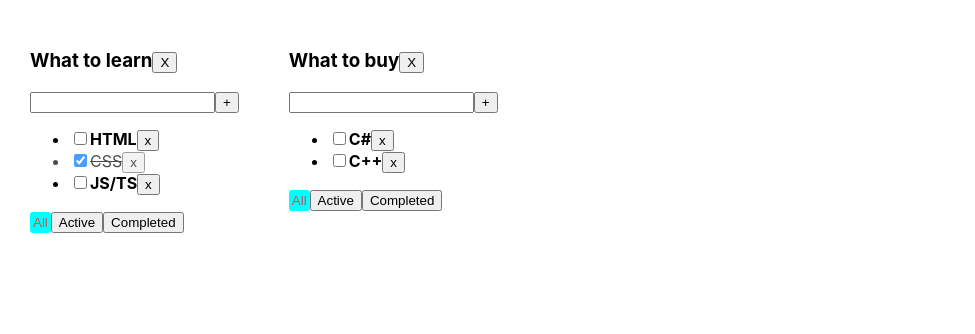
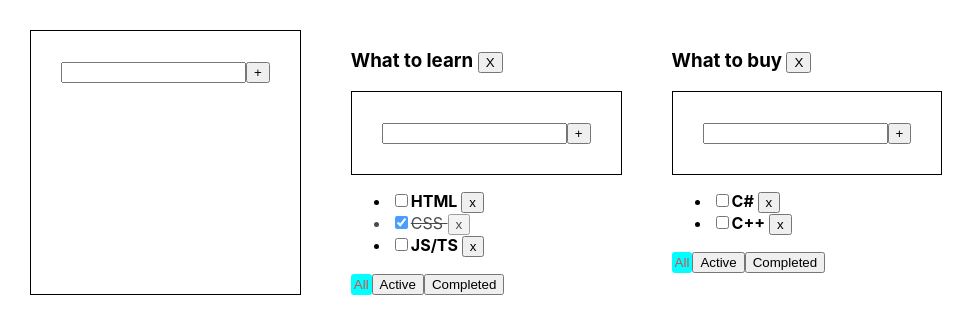
Before and after one commit to MarioVeljanov/todo-list, a React (Create React App) app: page / in a window 1280 px wide. Shown: the top 334 px of the page, without its empty margins (0-975 px from the left). Built offline with nearby package versions, Linux system fonts and the light colour scheme.

Commit message:
lesson 6: universal input

```diff
--- /dev/null
+++ b/src/AddItemForm.tsx
@@ -0,0 +1,55 @@
+import React, { ChangeEvent, useState, KeyboardEvent, useRef } from "react";
+
+type AddItemFormPropsType = {
+    addItem: (title: string) => void
+}
+
+const AddItemForm: React.FC<AddItemFormPropsType> = (props) => {
+  let [title, setTitle] = useState<string>("");
+  let [error, setError] = useState<boolean>(false);
+//   let title2 = useRef<HTMLInputElement>(null)
+
+  const onChangeHandler = (e: ChangeEvent<HTMLInputElement>) => {
+
+      setTitle(e.currentTarget.value);
+      error && setError(false);
+
+  };
+  const onKeyDownHandler = (e: KeyboardEvent<HTMLInputElement>) => e.key === "Enter" && addItem();
+
+
+  const addItem = () => {
+    if (title.trim() !== "") {
+      props.addItem(title);
+    } else {
+      setError(true);
+    }
+    // if (title2.current) {
+    //   props.addItem(title2.current.value);
+    //   title2.current.value = "";
+    // }
+
+    setTitle("");
+  };
+
+  const errorMessages = error && (
+    <div style={{ color: "red" }}>Title is required</div>
+  );
+  const inputErrorClass = error ? "error" : "";
+
+  return (
+    <div className="addItemForm">
+      <input
+        // ref={title2}
+        className={inputErrorClass}
+        value={title}
+        onChange={onChangeHandler}
+        onKeyDown={onKeyDownHandler}
+      />
+      <button onClick={addItem}>+</button>
+      {errorMessages}
+    </div>
+  );
+};
+
+export default AddItemForm;
--- a/src/App.css
+++ b/src/App.css
@@ -29,3 +29,7 @@
 .error {
   border: 2px solid red;
 }
+.addItemForm {
+  border: 1px solid black;
+  padding: 30px;
+}
--- a/src/App.tsx
+++ b/src/App.tsx
@@ -1,5 +1,6 @@
 import React, { useState } from 'react';
 import { v1 } from 'uuid';
+import AddItemForm from './AddItemForm';
 import './App.css';
 import TodoLIst from './TodoLIst';
 import { TasksType } from './TodoLIst';
@@ -43,6 +44,16 @@ function App() {
 
   /* ............................................................... */
 
+
+    const addTodolist = (title: string) => {
+      const newTodo: TodoLIstType =
+        {id: v1(), title: title, filter: 'all'}
+
+
+      setTodoLists([...todoLists, newTodo]);
+      setTasks({...tasks, [newTodo.id]: []})
+    }
+
     const removeTask = (taskId: string, todoListId: string) => {
       // const tasksForUpdate = tasks[todoListId]
       // const updatedTasks = tasksForUpdate.filter(task => task.id !== taskId)
@@ -55,9 +66,16 @@ function App() {
       setTasks({ ...tasks, [todoListId]: tasks[todoListId].filter(task => task.id !== taskId)});
     }
 
-    const [filter, setFilter] = useState<FilterValuesTupe>('all')
     const changeFilter = (filter: FilterValuesTupe, todoListId: string) => {
       setTodoLists(todoLists.map(tl => tl.id === todoListId ? {...tl, filter: filter} : tl))
+    };
+
+    const changeFilterTitle = (title: string, todoListId: string) => {
+      setTodoLists(
+        todoLists.map((tl) =>
+          tl.id === todoListId ? { ...tl, title: title } : tl
+        )
+      );
     };
 
 
@@ -99,27 +117,38 @@ function App() {
       // setTasks(tasks.map(t => t.id === taskId ? {...t, isDone: isDone} : t))
     }
 
+    const changeTaskTitle = (taskId: string, title:string, todoListId: string) => {
+      setTasks({
+        ...tasks,
+        [todoListId]: tasks[todoListId].map((t) =>
+          t.id === taskId ? { ...t, title: title } : t
+        ),
+      });
+    }
+
     const todoListItems = todoLists.map(tl => {
       const filterTasksForRender = getFiltredTasksForRender(tasks[tl.id], tl.filter);
       return (
         <TodoLIst
-        key={tl.id}
+          key={tl.id}
           todoListId={tl.id}
           title={tl.title}
           tasks={filterTasksForRender}
-
           removeTask={removeTask}
           changeFilter={changeFilter}
           addTask={addTask}
           changeTaskStatus={changeTaskStatus}
           filter={tl.filter}
           removeTodoList={removeTodoList}
+          changeTaskTitle={changeTaskTitle}
+          changeFilterTitle={changeFilterTitle}
         />
       );
     })
 
     return (
       <div className="App">
+        <AddItemForm addItem={addTodolist} />
         {todoListItems}
       </div>
     );
--- /dev/null
+++ b/src/EdittableSpan.tsx
@@ -0,0 +1,30 @@
+import React, { ChangeEvent, FC, useState } from 'react';
+
+type EdittableSpanType = {
+    title: string
+    changeTitle: (title: string) => void
+}
+
+const EdittableSpan: FC<EdittableSpanType> = (props) => {
+    let [title, setTitle] = useState<string>(props.title);
+    const [editMode, setEditMode] = useState<boolean>(false)
+
+    const onEditMode = () => setEditMode(true);
+    const offEditMode = () => {
+        props.changeTitle(title)
+        setEditMode(false)
+    };
+
+      const onChangeHandler = (e: ChangeEvent<HTMLInputElement>) => {
+        setTitle(e.currentTarget.value);
+
+      };
+
+    return (
+        editMode
+        ? <input autoFocus onBlur={offEditMode} value={title} onChange={onChangeHandler}/>
+        : <span onDoubleClick={onEditMode} >{props.title} </span>
+    );
+};
+
+export default EdittableSpan;
--- a/src/TodoLIst.tsx
+++ b/src/TodoLIst.tsx
@@ -1,5 +1,7 @@
 import React, {KeyboardEvent, ChangeEvent, useState } from "react";
+import AddItemForm from "./AddItemForm";
 import { FilterValuesTupe } from "./App";
+import EdittableSpan from "./EdittableSpan";
 
 type TodoListPoropType = {
   todoListId: string
@@ -12,6 +14,8 @@ type TodoListPoropType = {
   addTask: (title: string, todoListId: string) => void;
   changeTaskStatus: (taskId: string, isDone: boolean, todoListId: string) => void;
   removeTodoList: (todoListId: string) => void
+  changeTaskTitle: (taskId: string, title:string, todoListId: string) => void
+  changeFilterTitle: (title: string, todoListId: string) => void
 };
 
 
@@ -23,20 +27,22 @@ export type TasksType = {
 
 const TodoLIst: React.FC<TodoListPoropType> = (props: TodoListPoropType) => {
     let tasksList;
-    let [title, setTitle] = useState<string>('')
-    let [error, setError] = useState<boolean>(false)
-    // const ref = useRef<ClassAttributes<HTMLInputElement>>(null);
     if(props.tasks.length === 0) {
         tasksList = <span>Your task list is empty</span>;
     } else {
         tasksList = props.tasks.map((task: TasksType) => {
             let removeTask = () => props.removeTask(task.id, props.todoListId);
-            const changeTaskStatus = (e: ChangeEvent<HTMLInputElement>) =>
+            const changeTaskStatus = (e: ChangeEvent<HTMLInputElement>) => {
               props.changeTaskStatus(
                 task.id,
                 e.currentTarget.checked,
                 props.todoListId
               );
+            }
+
+            const changeTaskTitle = (title: string) => {
+              props.changeTaskTitle(task.id, title, props.todoListId)
+            }
             return (
               <li key={task.id} className={task.isDone && 'task_done' || 'task'}>
                 <input
@@ -44,7 +50,8 @@ const TodoLIst: React.FC<TodoListPoropType> = (props: TodoListPoropType) => {
                   type="checkbox"
                   checked={task.isDone}
                 />
-                <span>{task.title}</span>
+                {/* <span>{task.title}</span> */}
+                <EdittableSpan title={task.title} changeTitle={changeTaskTitle}/>
                 <button onClick={removeTask}>x</button>
               </li>
             );
@@ -52,51 +59,30 @@ const TodoLIst: React.FC<TodoListPoropType> = (props: TodoListPoropType) => {
          })
     }
 
-    const addTask = () => {
-      if (title.trim() !== "") {
-        props.addTask(title, props.todoListId);
-      } else {
-        setError(true)
-
-      }
-
-      setTitle('')
-
-
-    }
-    const onChangeHandler = (e: ChangeEvent<HTMLInputElement>) => {
-      setTitle(e.currentTarget.value)
-      setError(false)
-    }
-
-    const onKeyDownHandler = (e: KeyboardEvent<HTMLInputElement>) => e.key === "Enter" && addTask()
-
-    // const onClickHandlerAll = () => props.changeFilter("all")
-    // const onClickHandlerActive = () => props.changeFilter("active");
-    // const onClickHandlerComplited = () => props.changeFilter("completed")
-
     const handlerCreater = (filter: FilterValuesTupe) => () => props.changeFilter(filter, props.todoListId);
 
     const onClickRemoveTodoListHandler = () => props.removeTodoList(props.todoListId)
 
-    const errorMessages = error && <div style={{color: 'red'}}>Title is required</div>
-    const inputErrorClass = error ? "error" : ""
+    const addTask = (title: string) => {
+      props.addTask(title, props.todoListId)
+    }
+
+
+
+    const changeTodoLIstTitle = (title: string) => {
+      props.changeFilterTitle(title, props.todoListId);
+    }
+
+
+
     return (
       <div>
         <h3>
-          {props.title}
+          <EdittableSpan title={props.title} changeTitle={changeTodoLIstTitle}/>
           <button onClick={onClickRemoveTodoListHandler}>X</button>
         </h3>
-        <div>
-          <input
-            className={inputErrorClass}
-            value={title}
-            onChange={onChangeHandler}
-            onKeyDown={onKeyDownHandler}
-          />
-          <button onClick={addTask}>+</button>
-          {errorMessages}
-        </div>
+
+        <AddItemForm addItem={addTask} />
         <ul>{tasksList}</ul>
         <div>
           <button
```
